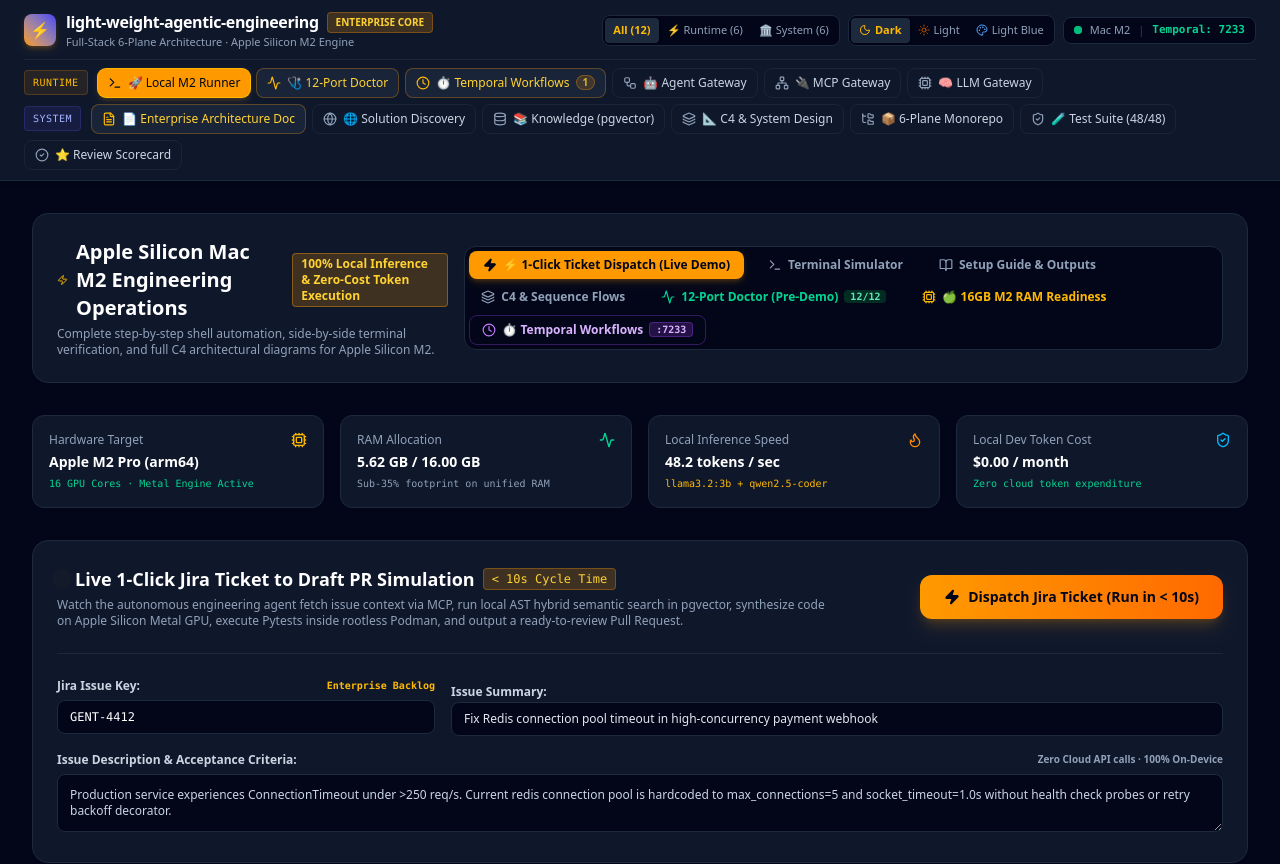
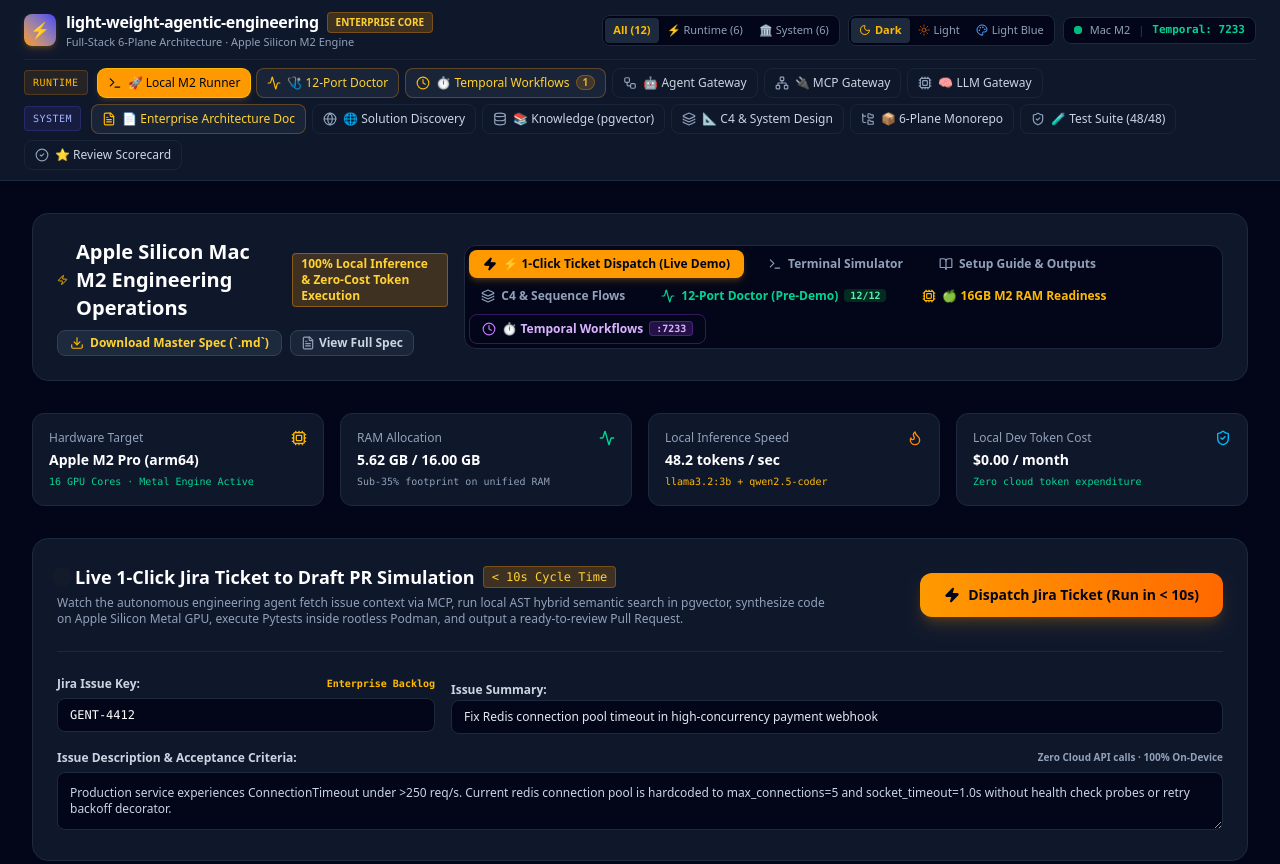
Before and after one commit to kk-ecu/light-weight-agentic-engineering, a React (Vite) app: page / in a window 1280 px wide. Shown: the top 864 px of the page. Built offline with nearby package versions, Linux system fonts and the light colour scheme.

Commit message:
feat: add enterprise architecture spec download capability
Expose the master architectural specification via API and UI components, enabling users to download the M2 Local Ollama documentation for offline reference.

```diff
--- a/server.ts
+++ b/server.ts
@@ -602,6 +602,14 @@
     });
   });
 
+  // Serve Master Enterprise Architecture Specification File
+  app.get(["/docs/ENTERPRISE_M2_LOCAL_OLLAMA_SPECIFICATION.md", "/api/spec/download"], (req, res) => {
+    const specPath = path.join(process.cwd(), "docs", "ENTERPRISE_M2_LOCAL_OLLAMA_SPECIFICATION.md");
+    res.setHeader("Content-Type", "text/markdown; charset=utf-8");
+    res.setHeader("Content-Disposition", 'attachment; filename="ENTERPRISE_M2_LOCAL_OLLAMA_SPECIFICATION.md"');
+    res.sendFile(specPath);
+  });
+
   // Vite development middleware
   if (process.env.NODE_ENV !== "production") {
     const vite = await createViteServer({
--- a/src/components/ArchitectureDocumentView.tsx
+++ b/src/components/ArchitectureDocumentView.tsx
@@ -57,6 +57,21 @@
           </div>
 
           <div className="flex items-center space-x-3 self-start md:self-auto">
+            <button
+              onClick={() => {
+                const link = document.createElement('a');
+                link.href = '/docs/ENTERPRISE_M2_LOCAL_OLLAMA_SPECIFICATION.md';
+                link.setAttribute('download', 'ENTERPRISE_M2_LOCAL_OLLAMA_SPECIFICATION.md');
+                document.body.appendChild(link);
+                link.click();
+                document.body.removeChild(link);
+              }}
+              className="px-3.5 py-2 bg-slate-800 hover:bg-slate-700 text-slate-200 text-xs font-semibold rounded-xl border border-slate-700 flex items-center space-x-1.5 transition-colors"
+              title="Download Master Markdown Specification"
+            >
+              <Download className="w-3.5 h-3.5 text-amber-400" />
+              <span>Download Spec (.md)</span>
+            </button>
             <button
               onClick={() => copyToClipboard(window.location.href, 'share')}
               className="px-3.5 py-2 bg-slate-800 hover:bg-slate-700 text-slate-200 text-xs font-semibold rounded-xl border border-slate-700 flex items-center space-x-2 transition-colors"
--- a/src/components/LocalM2RunnerView.tsx
+++ b/src/components/LocalM2RunnerView.tsx
@@ -766,9 +766,32 @@
                 100% Local Inference & Zero-Cost Token Execution
               </span>
             </div>
-            <p className="text-xs text-slate-400 mt-1">
-              Complete step-by-step shell automation, side-by-side terminal verification, and full C4 architectural diagrams for Apple Silicon M2.
-            </p>
+            <div className="flex items-center space-x-2 mt-2">
+              <button
+                onClick={() => {
+                  const link = document.createElement('a');
+                  link.href = '/docs/ENTERPRISE_M2_LOCAL_OLLAMA_SPECIFICATION.md';
+                  link.setAttribute('download', 'ENTERPRISE_M2_LOCAL_OLLAMA_SPECIFICATION.md');
+                  document.body.appendChild(link);
+                  link.click();
+                  document.body.removeChild(link);
+                }}
+                className="inline-flex items-center space-x-1.5 px-3 py-1 bg-slate-800 hover:bg-slate-700 text-amber-300 rounded-lg text-xs font-semibold border border-slate-700 transition-colors"
+                title="Download Master Markdown Specification for Apple Silicon M2 & Ollama"
+              >
+                <Download className="w-3.5 h-3.5 text-amber-400" />
+                <span>Download Master Spec (`.md`)</span>
+              </button>
+              {onNavigateTab && (
+                <button
+                  onClick={() => onNavigateTab('enterprise-spec')}
+                  className="inline-flex items-center space-x-1 px-2.5 py-1 bg-slate-800/80 hover:bg-slate-700 text-slate-300 rounded-lg text-xs font-semibold border border-slate-700 transition-colors"
+                >
+                  <FileText className="w-3.5 h-3.5 text-slate-400" />
+                  <span>View Full Spec</span>
+                </button>
+              )}
+            </div>
           </div>
 
           {/* Sub-Tab Navigation Switcher */}
```
Also changed, not shown: 1 other file (tests, documents, lock files or other folders).
